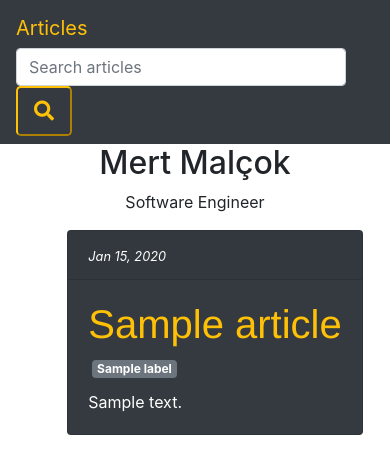
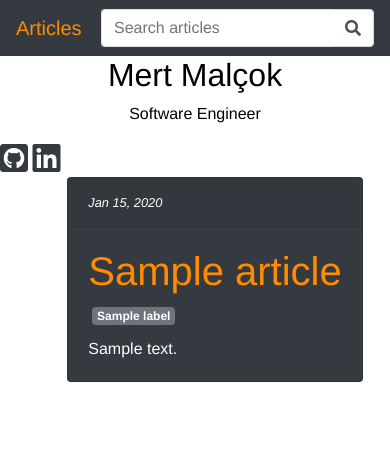
Before and after one commit to mrtmrtmlck/personal_blog, a Django app: page /blog/ in a window 390 px wide. Shown: the top 474 px of the page. Run offline with Django 3.2, Linux system fonts and the light colour scheme; tables that the repository leaves empty hold one stand-in row (values such as "Sample post"); some libraries are stand-ins or nearby versions.

Commit message:
Add search article by title and label. Add some styling.

```diff
--- a/blog/models.py
+++ b/blog/models.py
@@ -29,7 +29,7 @@ class Article(models.Model):
     label = models.ManyToManyField(Label)
     created_at = models.DateTimeField(auto_now_add=True)
     modified_at = models.DateTimeField(auto_now=True)
-    slug = models.SlugField(max_length=50, blank=True)
+    slug = models.SlugField(max_length=50, blank=True, unique=True)
 
     class Meta:
         ordering = ['-modified_at']
--- a/blog/static/css/style.css
+++ b/blog/static/css/style.css
@@ -1,3 +1,7 @@
+html, body {
+    font-family: 'freight-sans-pro', 'Helvetica', 'Avenir', 'Arial', sans-serif;
+}
+
 a, u {
     text-decoration: none !important;
 }
@@ -7,17 +11,55 @@ ul {
 }
 
 .card-title {
-    font-family: 'freight-sans-pro', 'Helvetica', 'Avenir', 'Arial', sans-serif;
     font-size: 40px;
-    color: #ffc107;
-
+    color: darkorange;
 }
 
-nav {
-    background-color: #4f554e;
+.card-title:hover, .navbar-brand:hover {
+    color: orange !important;
+}
 
+.card-header-link {
+    color: white;
+}
+
+.label-link:hover {
+    background-color: white;
+    color: #343a40;
 }
 
 .navbar-brand {
-    color: #ffc107 !important;
+    color: darkorange !important;
 }
+
+.btn-outline-darkorange {
+    color: darkorange;
+    border-color: darkorange;
+}
+
+.btn-outline-darkorange:hover {
+    background-color: darkorange;
+    border-color: darkorange;
+    color: #343a40;
+}
+
+.navbar-search-input:focus {
+    box-shadow: none;
+}
+
+.author-header, .author-header:hover {
+    color: black;
+}
+
+.author-bio {
+    font-size: 30px;
+    font-weight: 100;
+}
+
+.social-link {
+    color: #343a40;
+}
+
+.social-link:hover {
+    color: darkorange;
+}
--- a/blog/templates/blog/article_detail.html
+++ b/blog/templates/blog/article_detail.html
@@ -1,4 +1,4 @@
-{% extends "blog/base_template.html" %}
+{% extends "blog/base.html" %}
 
 {% block content %}
     <div class="container">
--- /dev/null
+++ b/blog/templates/blog/base.html
@@ -0,0 +1,75 @@
+<!DOCTYPE html>
+<html lang="en">
+<head>
+    <meta charset="UTF-8">
+    <link href="https://stackpath.bootstrapcdn.com/bootstrap/4.1.3/css/bootstrap.min.css" rel="stylesheet"
+          integrity="sha384-MCw98/SFnGE8fJT3GXwEOngsV7Zt27NXFoaoApmYm81iuXoPkFOJwJ8ERdknLPMO" crossorigin="anonymous">
+    <link rel="stylesheet" href="https://use.fontawesome.com/releases/v5.5.0/css/all.css"
+          integrity="sha384-B4dIYHKNBt8Bc12p+WXckhzcICo0wtJAoU8YZTY5qE0Id1GSseTk6S+L3BlXeVIU" crossorigin="anonymous">
+
+    {% load static %}
+    <link rel="stylesheet" href="{% static 'css/style.css' %}">
+
+    {% block title %}{% endblock %}
+</head>
+<body>
+<nav class="navbar navbar-dark bg-dark">
+    <a class="navbar-brand" href="{% url 'index' %}">Articles</a>
+    <form class="form-inline" method="get" action="{% url 'search-article' %}">
+        <div class="input-group">
+            <input class="form-control border-right-0 border navbar-search-input"
+                   type="search"
+                   name="keyword"
+                   placeholder="Search articles">
+            <span class="input-group-append">
+                    <span class="input-group-text bg-white"><i class="fas fa-search"></i></span>
+            </span>
+        </div>
+    </form>
+</nav>
+<header>
+    {% block header %}
+        {# TODO: fix this static url parameter #}
+        <div class="row">
+            <div class="col-md-4 offset-md-4">
+                <a href="{% url 'author-detail' 2 %}" class="author-header">
+                    <h2 class="text-center">Mert Malçok</h2>
+                    <p class="text-center">Software Engineer</p>
+                </a>
+            </div>
+            <div class="col-md-1 offset-md-3">
+                <a class="social-link" href="https://github.com/mrtmrtmlck"><i class="fab fa-github-square fa-2x"></i></a>
+                <a class="social-link" href="https://www.linkedin.com/in/mert-murat-malcok"><i class="fab fa-linkedin fa-2x"></i></a>
+            </div>
+        </div>
+    {% endblock %}
+</header>
+<main>
+    <div class="d-flex justify-content-center">
+        {% block content %}{% endblock %}
+    </div>
+    {% if is_paginated %}
+        <div class="container">
+            <div class="d-flex bd-highlight mb-3">
+                <div class="mr-auto p-2 bd-highlight">
+                    {% if page_obj.has_previous %}
+                        <a class="btn btn-lg btn-outline-warning btn-outline-darkorange"
+                           href="{{ request.path }}?page={{ page_obj.previous_page_number }}">
+                            <i class="fas fa-arrow-left"></i> Newer
+                        </a>
+                    {% endif %}
+                </div>
+                <div class="p-2 bd-highlight">
+                    {% if page_obj.has_next %}
+                        <a class="btn btn-lg btn-outline-warning btn-outline-darkorange"
+                           href="{{ request.path }}?page={{ page_obj.next_page_number }}">
+                            Older <i class="fas fa-arrow-right"></i>
+                        </a>
+                    {% endif %}
+                </div>
+            </div>
+        </div>
+    {% endif %}
+</main>
+</body>
+</html>
--- a/blog/templates/blog/base_template.html
+++ /dev/null
@@ -1,57 +0,0 @@
-<!DOCTYPE html>
-<html lang="en">
-<head>
-    <meta charset="UTF-8">
-    <link href="https://stackpath.bootstrapcdn.com/bootstrap/4.1.3/css/bootstrap.min.css" rel="stylesheet"
-          integrity="sha384-MCw98/SFnGE8fJT3GXwEOngsV7Zt27NXFoaoApmYm81iuXoPkFOJwJ8ERdknLPMO" crossorigin="anonymous">
-    <link rel="stylesheet" href="https://use.fontawesome.com/releases/v5.5.0/css/all.css"
-          integrity="sha384-B4dIYHKNBt8Bc12p+WXckhzcICo0wtJAoU8YZTY5qE0Id1GSseTk6S+L3BlXeVIU" crossorigin="anonymous">
-
-    {% load static %}
-    <link rel="stylesheet" href="{% static 'css/style.css' %}">
-
-    {% block title %}{% endblock %}
-</head>
-<body>
-<nav class="navbar navbar-dark bg-dark">
-    <a class="navbar-brand" href="{% url 'index' %}">Articles</a>
-    <form class="form-inline">
-        <input class="form form-control mr-sm-2" type="search" placeholder="Search articles" aria-label="Search">
-        <button class="button btn-lg btn-outline-warning" type="submit"><i class="fas fa-search"></i></button>
-    </form>
-</nav>
-<header>
-    <h2 class="text-center">Mert Malçok</h2>
-    <p class="text-center">Software Engineer</p>
-</header>
-<main>
-    <div class="d-flex justify-content-center">
-        {% block content %}{% endblock %}
-    </div>
-    {% block pagination %}
-        {% if is_paginated %}
-            <div class="container">
-                <div class="d-flex bd-highlight mb-3">
-                    <div class="mr-auto p-2 bd-highlight">
-                        {% if page_obj.has_previous %}
-                            <a class="btn btn-lg btn-outline-warning"
-                               href="{{ request.path }}?page={{ page_obj.previous_page_number }}">
-                                <i class="fas fa-arrow-left"></i> Newer
-                            </a>
-                        {% endif %}
-                    </div>
-                    <div class="p-2 bd-highlight">
-                        {% if page_obj.has_next %}
-                            <a class="btn btn-lg btn-outline-warning"
-                               href="{{ request.path }}?page={{ page_obj.next_page_number }}">
-                                Older <i class="fas fa-arrow-right"></i>
-                            </a>
-                        {% endif %}
-                    </div>
-                </div>
-            </div>
-        {% endif %}
-    {% endblock %}
-</main>
-</body>
-</html>
--- a/blog/templates/blog/index.html
+++ b/blog/templates/blog/index.html
@@ -1,13 +1,13 @@
-{% extends "blog/base_template.html" %}
+{% extends "blog/base.html" %}
 
 {% block content %}
     {% if article_list %}
         <ul>
             {% for article in article_list %}
                 <li>
-                    <a href="{% url 'article-detail' article.id article.slug %}">
+                    <a href="{% url 'article-detail' article.slug %}">
                         <div class="card text-white bg-dark mb-3" style="max-width: 50em;">
-                            <div class="card-header">
+                            <div class="card-header card-header-link">
                                 <small><em>{{ article.created_at|date:"M d, Y" }}</em></small>
                             </div>
                             <div class="card-body">
@@ -15,9 +15,13 @@
                                 <h6 class="card-subtitle mb-2">
                                     <div class="d-flex">
                                         {% for label in article.label.all %}
-                                            <div class="p-1">
-                                                <span class="badge badge-secondary">{{ label.name }}</span>
-                                            </div>
+                                            <a href="{% url 'search-article-label' label.name %}">
+                                                <div class="p-1">
+                                                <span class="badge badge-secondary label-link">
+                                                    {{ label.name }}
+                                                </span>
+                                                </div>
+                                            </a>
                                         {% endfor %}
                                     </div>
                                 </h6>
@@ -28,5 +32,7 @@
                 </li>
             {% endfor %}
         </ul>
+    {% else %}
+        <h2>No results found.</h2>
     {% endif %}
 {% endblock %}
--- a/blog/urls.py
+++ b/blog/urls.py
@@ -1,8 +1,12 @@
-from django.urls import path
+from django.urls import path, re_path
 
-from blog.views import ArticleListView, ArticleDetailView
+from blog import views
+from blog.views import ArticleListView, ArticleDetailView, AuthorDetailView
 
 urlpatterns = [
     path('', ArticleListView.as_view(), name='index'),
-    path('<int:pk>/<slug:slug>/', ArticleDetailView.as_view(), name='article-detail'),
+    path('article/<slug:slug>/', ArticleDetailView.as_view(), name='article-detail'),
+    path('author/<int:pk>/', AuthorDetailView.as_view(), name='author-detail'),
+    path('search/', views.search_article, name='search-article'),
+    path('search/<str:label>/', views.search_article_by_label, name='search-article-label'),
 ]
--- a/blog/views.py
+++ b/blog/views.py
@@ -1,7 +1,7 @@
 from django.shortcuts import render
 from django.views.generic import DetailView, ListView
 
-from blog.models import Article
+from blog.models import Article, Author
 
 
 class ArticleListView(ListView):
@@ -12,3 +12,17 @@ class ArticleListView(ListView):
 
 class ArticleDetailView(DetailView):
     model = Article
+
+
+class AuthorDetailView(DetailView):
+    model = Author
+
+
+def search_article(request):
+    article_list = Article.objects.filter(title__icontains=request.GET['keyword'])
+    return render(request, 'blog/index.html', {'article_list': article_list})
+
+
+def search_article_by_label(request, label):
+    article_list = Article.objects.filter(label__name__exact=label)
+    return render(request, 'blog/index.html', {'article_list': article_list})
```
Also changed, not shown: blog/templates/blog/author_detail.html (added, +18 -0 lines).
